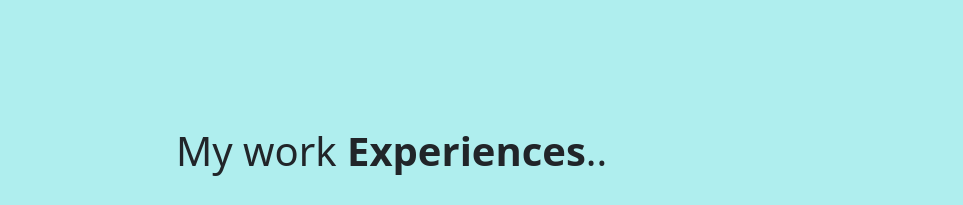
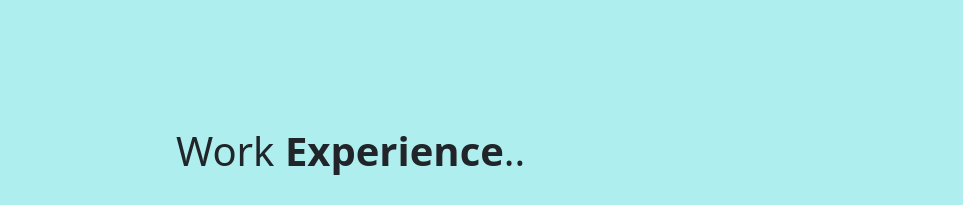
Before and after one commit to RahmanAbla/RahmanAbla, a plain HTML site: page index.html in a window 1280 px wide. Shown: the part 1180-1385 px from the top of the page, without its empty margins (80-1043 px from the left). Drawn offline with nearby package versions, Linux system fonts and the light colour scheme.

Commit message:
Update index.html

```diff
--- a/index.html
+++ b/index.html
@@ -88,7 +88,7 @@
 
   </div>
   <div class="container-fluid" id="workdiv">
-    <h1>My work <b>Experiences</b>..</h1>
+    <h1>Work <b>Experience</b>..</h1>
     <div class="row" id="work">
       <div class="col-lg-4">
         <img class="worklogo" src="unitedcoder.png" alt="unitedcoder">
```
